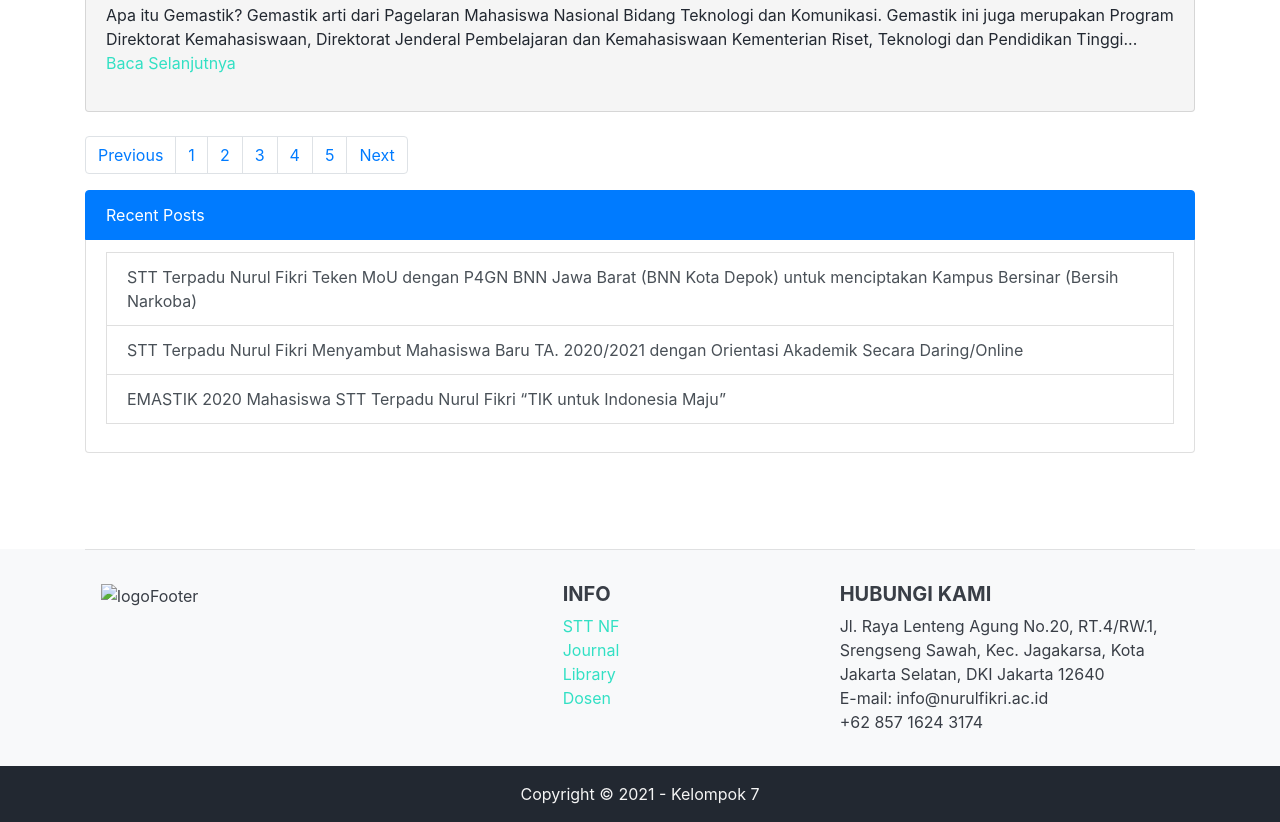
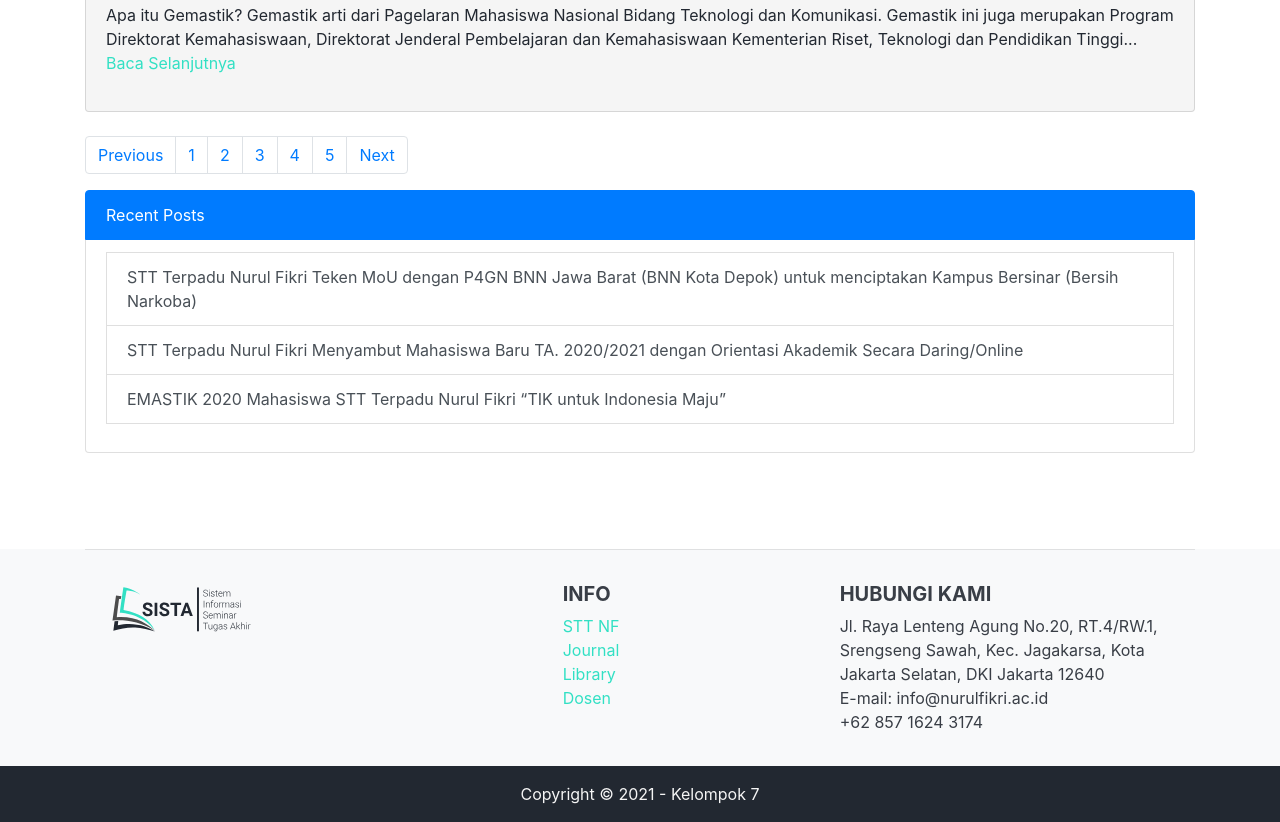
Before and after one commit to bangef/sista-kelompok7.github.io, a plain HTML site: page berita.html in a window 1280 px wide. Shown: the part 3530-4352 px from the top of the page. Drawn offline with nearby package versions, Linux system fonts and the light colour scheme.

Commit message:
perbaikan path images

```diff
--- a/berita.html
+++ b/berita.html
@@ -284,7 +284,7 @@
                     <div class="row">
                         <div class="col-md-5">
                             <address>
-                                <img src="../src/img/logo/Logo.svg" style="width: 150px; height: auto;"
+                                <img src="./img/logo/Logo.svg" style="width: 150px; height: auto;"
                                     alt="logoFooter">
                             </address>
                         </div>
```
Also changed, not shown: index.html (+1 -1 lines).
